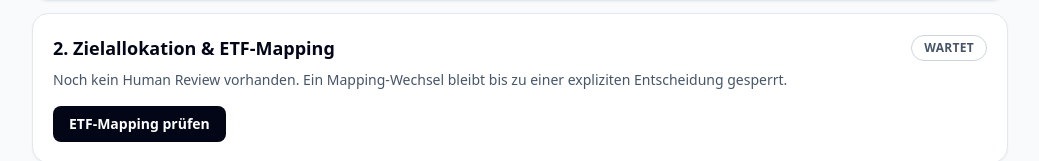
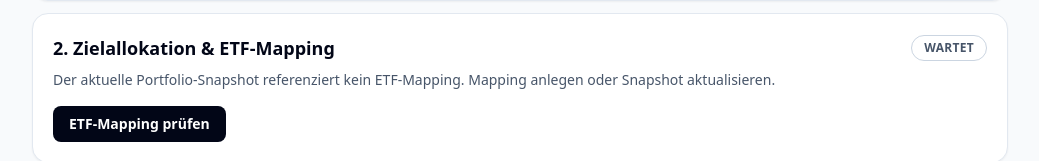
Before and after one commit to GithubLarsKomo/hedge-decision-cockpit, a Next.js app: page /monthly/run in a window 1280 px wide. Shown: the part 535-696 px from the top of the page, without its empty margins (120-1159 px from the left). Built offline with nearby package versions, Linux system fonts and the light colour scheme.

Commit message:
Scope mapping review status to current snapshot mapping (#204)
* Scope mapping review status to current snapshot mapping

* Bump version for current mapping review status

```diff
--- a/app/monthly/run/page.tsx
+++ b/app/monthly/run/page.tsx
@@ -7,14 +7,30 @@ function formatDate(value: Date | null | undefined) {
   return value ? new Intl.DateTimeFormat('de-DE', { dateStyle: 'medium' }).format(value) : 'Nicht vorhanden';
 }
 
+function mappingFingerprintFromSnapshot(payload: unknown): string | undefined {
+  if (!payload || typeof payload !== 'object') return undefined;
+  const fingerprints = (payload as { source_fingerprints?: unknown }).source_fingerprints;
+  if (!Array.isArray(fingerprints)) return undefined;
+  const source = fingerprints.find((value): value is string => typeof value === 'string' && value.startsWith('etf-mapping:sha256:'));
+  return source?.slice('etf-mapping:'.length);
+}
+
 export default async function GuidedMonthlyRunPage({ searchParams }: { searchParams: Promise<{ portfolio?: string; snapshot?: string; hedge?: string; decision?: string; mappingReview?: string; review?: string; completion?: string; completionId?: string }> }) {
   const params = await searchParams;
-  const [snapshot, review, decision, latestHistoricalCompletion] = await Promise.all([
+  const [snapshot, latestHistoricalReview, decision, latestHistoricalCompletion] = await Promise.all([
     prisma.importedPortfolioSnapshot.findFirst({ orderBy: [{ asOf: 'desc' }, { revision: 'desc' }] }).catch(() => null),
     prisma.etfMappingReviewRecord.findFirst({ orderBy: [{ reviewedAt: 'desc' }, { id: 'desc' }] }).catch(() => null),
     prisma.decision.findFirst({ orderBy: { createdAt: 'desc' } }).catch(() => null),
     prisma.monthlyRunCompletion.findFirst({ orderBy: [{ completedAt: 'desc' }, { id: 'desc' }] }).catch(() => null)
   ]);
+
+  const currentMappingFingerprint = snapshot ? mappingFingerprintFromSnapshot(snapshot.payloadJson) : undefined;
+  const currentReview = currentMappingFingerprint
+    ? await prisma.etfMappingReviewRecord.findFirst({
+        where: { currentMappingFingerprint },
+        orderBy: [{ reviewedAt: 'desc' }, { id: 'desc' }]
+      }).catch(() => null)
+    : null;
 
   const currentCompletion = snapshot && decision
     ? await prisma.monthlyRunCompletion.findFirst({
@@ -36,10 +52,16 @@ export default async function GuidedMonthlyRunPage({ searchParams }: { searchPar
     },
     {
       title: '2. Zielallokation & ETF-Mapping',
-      status: snapshot ? 'bereit' : 'wartet',
-      detail: review ? `Letzter Human Review: ${review.outcome.replaceAll('_', ' ')} am ${formatDate(review.reviewedAt)}` : 'Noch kein Human Review vorhanden. Ein Mapping-Wechsel bleibt bis zu einer expliziten Entscheidung gesperrt.',
+      status: !snapshot ? 'wartet' : currentReview ? 'bereit' : 'offen',
+      detail: currentReview
+        ? `Human Review für das aktuelle Mapping: ${currentReview.outcome.replaceAll('_', ' ')} am ${formatDate(currentReview.reviewedAt)}`
+        : currentMappingFingerprint
+          ? latestHistoricalReview
+            ? `Das aktuelle Mapping ist noch nicht geprüft. Der letzte Human Review vom ${formatDate(latestHistoricalReview.reviewedAt)} gehört zu einem anderen Mapping.`
+            : 'Das aktuelle Mapping ist noch nicht geprüft.'
+          : 'Der aktuelle Portfolio-Snapshot referenziert kein ETF-Mapping. Mapping anlegen oder Snapshot aktualisieren.',
       href: '/monthly/run/mapping-review',
-      action: review ? 'ETF-Mapping erneut prüfen' : 'ETF-Mapping prüfen'
+      action: currentReview ? 'ETF-Mapping erneut prüfen' : 'ETF-Mapping prüfen'
     },
     {
       title: '3. Hedge-Kontext',
@@ -70,6 +92,8 @@ export default async function GuidedMonthlyRunPage({ searchParams }: { searchPar
 
   const blockers = [
     !snapshot ? 'Portfolio-Snapshot fehlt.' : null,
+    snapshot && !currentMappingFingerprint ? 'Aktueller Portfolio-Snapshot referenziert kein ETF-Mapping.' : null,
+    currentMappingFingerprint && !currentReview ? 'Human Review für das aktuelle ETF-Mapping fehlt.' : null,
     !decision ? 'Aktueller Hedge-Kontext bzw. eine Entscheidung fehlt.' : null
   ].filter(Boolean) as string[];
 
--- a/package.json
+++ b/package.json
@@ -1,6 +1,6 @@
 {
   "name": "hedge-decision-cockpit-nextjs",
-  "version": "1.112.0",
+  "version": "1.113.0",
   "private": true,
   "scripts": {
     "dev": "next dev",
@@ -28,7 +28,7 @@
     "verify:audit-signing-registry-chain": "tsx scripts/verify-execution-audit-signing-key-registry-chain.ts",
     "create:audit-signing-registry-verification-receipt": "tsx scripts/create-execution-audit-signing-key-registry-verification-receipt.ts",
     "sign:audit-signing-registry-verification-receipt": "tsx scripts/sign-execution-audit-signing-key-registry-verification-receipt.ts",
-    "verify:audit-signing-registry-verification-receipt-signature": "tsx scripts/verify-execution-audit-signing-key-registry-verification-receipt-signature.ts",
+    "verify:audit-signing-registry-verification-receipt-signature": "tsx scripts/verify-execution-audit-signing-registry-verification-receipt-signature.ts",
     "generate:audit-signing-registry-release-manifest": "tsx scripts/generate-execution-audit-signing-key-registry-release-manifest.ts",
     "verify:audit-signing-registry-release-manifest": "tsx scripts/verify-execution-audit-signing-key-registry-release-manifest.ts",
     "sign:audit-signing-registry-release-manifest": "tsx scripts/sign-execution-audit-signing-key-registry-release-manifest.ts",
```
